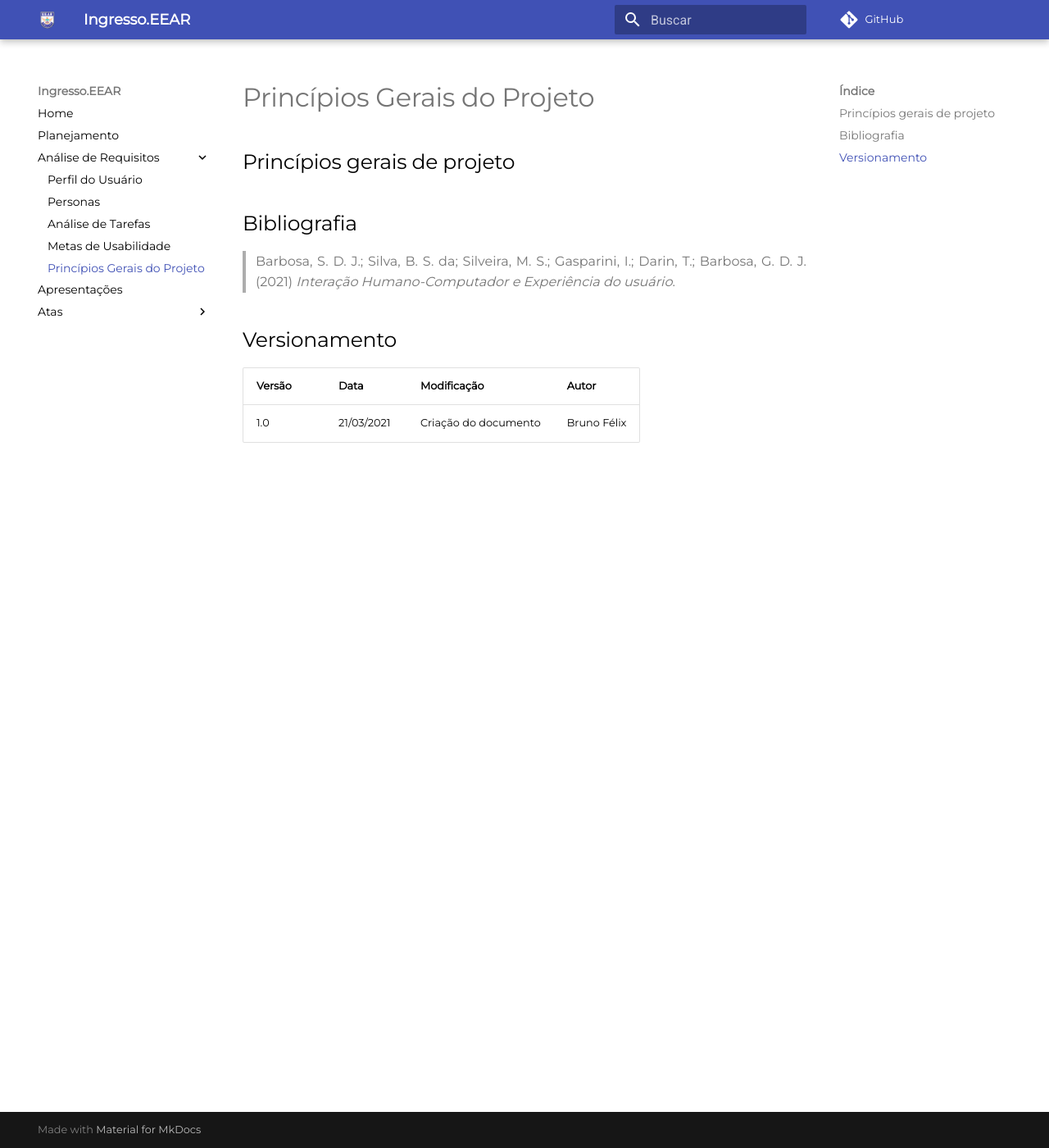
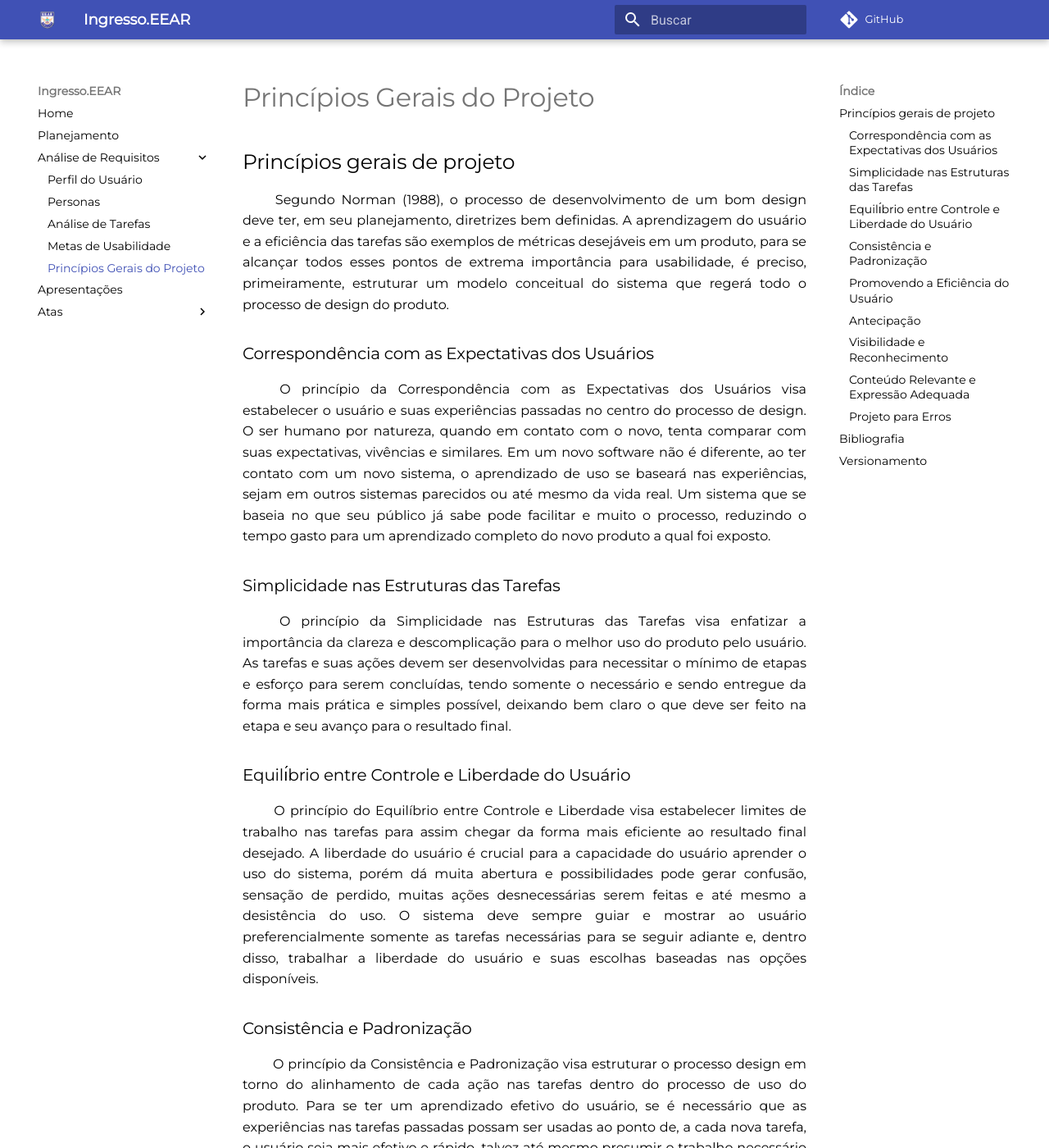
Before and after one commit to CarlosZoft/2020.2-Ingresso.eear, an MkDocs documentation site: the page built from docs/analise-de-requisitos/principios-gerais.md, in a window 1280 px wide and 1400 px high. Shown: the whole window at 82% size. Built offline with MkDocs 1.6.1 and Material for MkDocs 9.7.7, drawn with Linux system fonts in a browser that asks for light colours; comment, search, counter and statistics services are not loaded; some of the changed text lies outside the part shown.

Commit message:
Desenvolvendo Pricipios gerais

```diff
--- a/docs/analise-de-requisitos/principios-gerais.md
+++ b/docs/analise-de-requisitos/principios-gerais.md
@@ -1,4 +1,65 @@
 ## Princípios gerais de projeto
+
+<p style="text-align: justify;">&emsp;&emsp;
+Segundo Norman (1988), o processo de desenvolvimento de um bom design deve ter, em seu planejamento, diretrizes bem definidas. A aprendizagem do usuário e a eficiência das tarefas são exemplos de métricas desejáveis em um produto, para se alcançar todos esses pontos de extrema importância para usabilidade, é preciso, primeiramente, estruturar um modelo conceitual do sistema que regerá todo o processo de design do produto.
+</p>
+
+
+### Correspondência com as Expectativas dos Usuários
+
+<p style="text-align: justify;">&emsp;&emsp;
+O princípio da Correspondência com as Expectativas dos Usuários visa estabelecer o usuário e suas experiências passadas no centro do processo de design. O ser humano por natureza, quando em contato com o novo, tenta comparar com suas expectativas, vivências e similares. Em um novo software não é diferente, ao ter contato com um novo sistema, o aprendizado de uso se baseará nas experiências, sejam em outros sistemas parecidos ou até mesmo da vida real. Um sistema que se baseia no que seu público já sabe pode facilitar e muito o processo, reduzindo o tempo gasto para um aprendizado completo do novo produto a qual foi exposto.
+
+</p>
+
+### Simplicidade nas Estruturas das Tarefas
+
+<p style="text-align: justify;">&emsp;&emsp;
+O princípio da Simplicidade nas Estruturas das Tarefas visa enfatizar a importância da clareza e descomplicação para o melhor uso do produto pelo usuário. As tarefas e suas ações devem ser desenvolvidas para necessitar o mínimo de etapas e esforço para serem concluídas, tendo somente o necessário e sendo entregue da forma mais prática e simples possível, deixando bem claro o que deve ser feito na etapa e seu avanço para o resultado final.
+</p>
+
+### Equilı́brio entre Controle e Liberdade do Usuário
+
+<p style="text-align: justify;">&emsp;&emsp;
+O princípio do Equilíbrio entre Controle e Liberdade visa estabelecer limites de trabalho nas tarefas para assim chegar da forma mais eficiente ao resultado final desejado. A liberdade do usuário é crucial para a capacidade do usuário aprender o uso do sistema, porém dá muita abertura e possibilidades pode gerar confusão, sensação de perdido, muitas ações desnecessárias serem feitas e até mesmo a desistência do uso. O sistema deve sempre guiar e mostrar ao usuário preferencialmente somente as tarefas necessárias para se seguir adiante e, dentro disso, trabalhar a liberdade do usuário e suas escolhas baseadas nas opções disponíveis.
+</p>
+
+### Consistência e Padronização
+
+<p style="text-align: justify;">&emsp;&emsp;
+O princípio da Consistência e Padronização visa estruturar o processo design em torno do alinhamento de cada ação nas tarefas dentro do processo de uso do produto. Para se ter um aprendizado efetivo do usuário, se é necessário que as experiências nas tarefas passadas possam ser usadas ao ponto de, a cada nova tarefa, o usuário seja mais efetivo e rápido, talvez até mesmo presumir o trabalho necessário nas tarefas futuras, justamente pela consistência e padronização das ações anteriormente feitas.
+</p>
+
+### Promovendo a Eficiência do Usuário
+
+<p style="text-align: justify;">&emsp;&emsp;
+O princípio do Promover a Eficiência do Usuário visa estabelecer, como um dos pilares de uso do sistema, como que se é realizado as tarefas para alcançar o esperado do produto. Se o usuário consegue conduzir, de forma rápida e prática, todas as etapas até o resultado final.
+</p>
+
+### Antecipação
+
+<p style="text-align: justify;">&emsp;&emsp;
+O princípio da Antecipação visa definir qual é o comportamento ideal do sistema perante as possíveis novas necessidades do usuário. Estabelecer diretrizes de prováveis novas ações dá a oportunidade de garantir que tudo aquilo que se é necessário para o usuário realizar aquela tarefa se seguir rumo a próximas tarefas está disponível.
+</p>
+
+### Visibilidade e Reconhecimento
+
+<p style="text-align: justify;">&emsp;&emsp;
+O princípio da Visibilidade e Reconhecimento visa trabalhar a importância do cuidado no desenvolvimento das interações e como as ações de cada tarefa serão dispostas e entregues para o usuário interpretar, compreender e interagir com as mesmas de forma prática, dinâmica e rápida.
+</p>
+
+### Conteúdo Relevante e Expressão Adequada
+
+<p style="text-align: justify;">&emsp;&emsp;
+O princípio do Conteúdo Relevante e Expressão Adequada visa direcionar, direcionar e mostrar ao usuário o conteúdo do sistema baseado na verdade, sem guiá-lo a dúvidas, especulações, questionamentos e a mentira. Outro ponto que pode ser analisado aqui é a legibilidade desse tal conteúdo, prezando assim pela qualidade como se é entregue pelo sistema e como será consumido pelo usuário final.
+</p>
+
+### Projeto para Erros
+
+<p style="text-align: justify;">&emsp;&emsp;
+O princípio do Projeto para Erros visa desenvolver um sistema que qualquer falha, tanto do usuário quanto do próprio sistema, seja contido e trabalhado para ser revertido. Além disso, para cada passo das tarefas deve-se planejar e se levar em consideração o uso do usuário e possíveis erros que ele poderá cometer para, assim, dispor ou trabalhar os elementos de tal modo que evite ou reduza a chance desses mesmos erros virem a acontecer.
+</p>
+
 
 ## Bibliografia
 > Barbosa, S. D. J.; Silva, B. S. da; Silveira, M. S.; Gasparini, I.; Darin, T.; Barbosa, G. D. J. (2021) <i>Interação Humano-Computador e Experiência do usuário</i>.
@@ -7,4 +68,6 @@
 ## Versionamento
 | Versão | Data | Modificação | Autor |
 |--|--|--|--|
-| 1.0 | 21/03/2021 | Criação do documento | Bruno Félix |
+| 0.1 | 21/03/2021 | Criação do documento | Bruno Félix |
+| 1.0 | 25/03/2021 | Desenvolvimento da introdução | Bruno Félix |
+| 2.0 | 26/03/2021 | Desenvolvimento dos princípios gerais | Bruno Félix |
```
